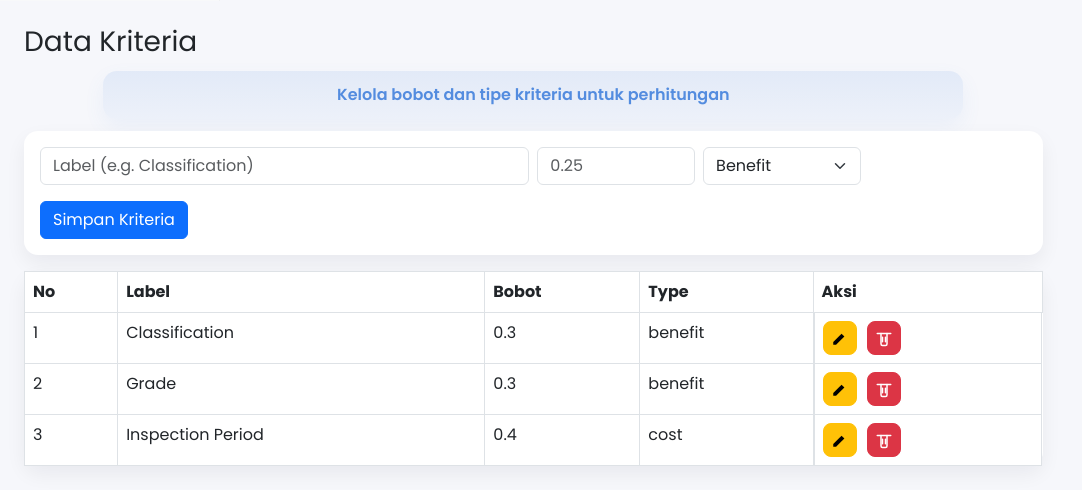
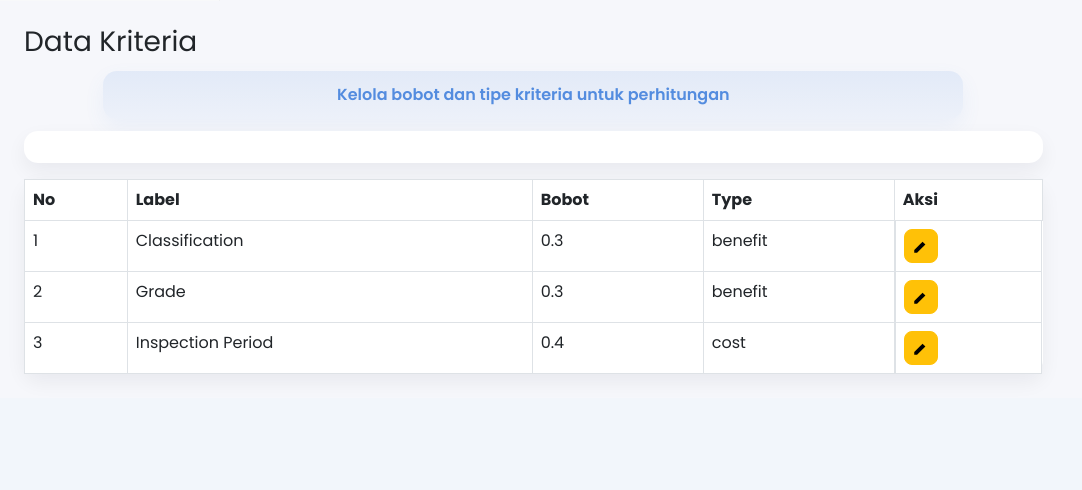
Before and after one commit to Bplannn/spk, a PHP site: page /pages/data_kriteria.php in a window 1280 px wide. Shown: the part 855-1345 px from the top of the page, without its empty margins (0-1082 px from the left). After the commit the page ends 1229 px from the top, so only its background shows below. Run offline with PHP 8.4, Linux system fonts and the light colour scheme; data comes from the database, SQL or seed files in the repository.

Commit message:
pagi pagi pagi

```diff
--- a/pages/data_kriteria.php
+++ b/pages/data_kriteria.php
@@ -1,3 +1,4 @@
+
 <?php
 include('../config/db.php');
 include('../includes/header.php');
@@ -32,20 +33,10 @@ include('../includes/sidebar.php');
       } else {
         echo '<div class="alert alert-danger">Kriteria tidak ditemukan.</div>';
       }
-    } else {
+    }
     ?>
-    <form method="post" action="../process/insert_kriteria.php" class="row g-2 mb-0">
-      <div class="col-md-6"><input name="criteria_name" class="form-control" placeholder="Label (e.g. Classification)" required></div>
-      <div class="col-md-2"><input name="weight" step="0.01" type="number" class="form-control" placeholder="0.25" required></div>
-      <div class="col-md-2">
-        <select name="type" class="form-select">
-          <option value="benefit">Benefit</option>
-          <option value="cost">Cost</option>
-        </select>
-      </div>
-      <div class="col-12"><button class="btn btn-primary mt-2">Simpan Kriteria</button></div>
-    </form>
-    <?php } ?>
+
+
   </div>
 </div>
 
@@ -64,9 +55,7 @@ include('../includes/sidebar.php');
               echo "<a href='data_kriteria.php?edit={$r['id_criteria']}' class='btn btn-icon btn-sm btn-warning me-1' title='Edit'>";
                 echo '<svg viewBox="0 0 24 24" fill="none" xmlns="http://www.w3.org/2000/svg" aria-hidden="true"><path d="M3 17.25V21h3.75L17.81 9.94l-3.75-3.75L3 17.25z" stroke="currentColor" stroke-width="0" fill="currentColor"/></svg>';
               echo "</a> ";
-              echo "<a href='../process/delete_kriteria.php?id={$r['id_criteria']}' class='btn btn-icon btn-sm btn-danger' title='Hapus' onclick=\"return confirm('Yakin ingin menghapus data ini?')\">";
-                echo '<svg viewBox="0 0 24 24" fill="none" xmlns="http://www.w3.org/2000/svg" aria-hidden="true"><path d="M3 6h18" stroke="currentColor" stroke-width="2" stroke-linecap="round"/><path d="M8 6v14c0 1.1.9 2 2 2h4c1.1 0 2-.9 2-2V6" stroke="currentColor" stroke-width="2" stroke-linecap="round" stroke-linejoin="round"/><path d="M10 11v6M14 11v6" stroke="currentColor" stroke-width="2" stroke-linecap="round" stroke-linejoin="round"/></svg>';
-              echo "</a></td></tr>";
+
           $no++;
         }
         ?>
--- a/pages/data_subkriteria.php
+++ b/pages/data_subkriteria.php
@@ -16,7 +16,6 @@
       <thead><tr><th>Grade</th><th>Point</th><th>Aksi</th></tr></thead>
       <tbody>
       <?php $q=$koneksi->query("SELECT * FROM grade"); while($x=$q->fetch_assoc()){ echo "<tr><td>{$x['grade_name']}</td><td>{$x['grade_point']}</td><td><div class='action-group'><a href='data_subkriteria.php?edit=grade&id={$x['id_grade']}' class='btn btn-icon btn-sm btn-warning' title='Edit'><svg viewBox='0 0 24 24' fill='none' xmlns='http://www.w3.org/2000/svg' aria-hidden='true'><path d='M3 17.25V21h3.75L17.81 9.94l-3.75-3.75L3 17.25z' stroke='currentColor' stroke-width='0' fill='currentColor'/></svg></a><a href='../process/delete_subkriteria.php?target=grade&id={$x['id_grade']}' class='btn btn-icon btn-sm btn-danger' title='Hapus' onclick=\"return confirm('Yakin ingin menghapus grade ini?')\"><svg viewBox='0 0 24 24' fill='none' xmlns='http://www.w3.org/2000/svg' aria-hidden='true'><path d='M3 6h18' stroke='currentColor' stroke-width='2' stroke-linecap='round'/><path d='M8 6v14c0 1.1.9 2 2 2h4c1.1 0 2-.9 2-2V6' stroke='currentColor' stroke-width='2' stroke-linecap='round' stroke-linejoin='round'/><path d='M10 11v6M14 11v6' stroke='currentColor' stroke-width='2' stroke-linecap='round' stroke-linejoin='round'/></svg></a></div></td></tr>"; } ?>
-        <?php $q=$koneksi->query("SELECT * FROM grade"); while($x=$q->fetch_assoc()){ echo "<tr><td>{$x['grade_name']}</td><td>{$x['grade_point']}</td><td class='actions-cell'><a href='data_subkriteria.php?edit=grade&id={$x['id_grade']}' class='btn btn-icon btn-sm btn-warning' title='Edit'><svg viewBox='0 0 24 24' fill='none' xmlns='http://www.w3.org/2000/svg' aria-hidden='true'><path d='M3 17.25V21h3.75L17.81 9.94l-3.75-3.75L3 17.25z' stroke='currentColor' stroke-width='0' fill='currentColor'/></svg></a><a href='../process/delete_subkriteria.php?target=grade&id={$x['id_grade']}' class='btn btn-icon btn-sm btn-danger' title='Hapus' onclick=\"return confirm('Yakin ingin menghapus grade ini?')\"><svg viewBox='0 0 24 24' fill='none' xmlns='http://www.w3.org/2000/svg' aria-hidden='true'><path d='M3 6h18' stroke='currentColor' stroke-width='2' stroke-linecap='round'/><path d='M8 6v14c0 1.1.9 2 2 2h4c1.1 0 2-.9 2-2V6' stroke='currentColor' stroke-width='2' stroke-linecap='round' stroke-linejoin='round'/><path d='M10 11v6M14 11v6' stroke='currentColor' stroke-width='2' stroke-linecap='round' stroke-linejoin='round'/></svg></a></td></tr>"; } ?>
       </tbody>
     </table>
   </div>
@@ -35,7 +34,6 @@
       <thead><tr><th>Classification</th><th>Point</th><th>Aksi</th></tr></thead>
       <tbody>
       <?php $q=$koneksi->query("SELECT * FROM classification"); while($x=$q->fetch_assoc()){ echo "<tr><td>{$x['classification_name']}</td><td>{$x['classification_point']}</td><td><div class='action-group'><a href='data_subkriteria.php?edit=classification&id={$x['id_classification']}' class='btn btn-icon btn-sm btn-warning' title='Edit'><svg viewBox='0 0 24 24' fill='none' xmlns='http://www.w3.org/2000/svg' aria-hidden='true'><path d='M3 17.25V21h3.75L17.81 9.94l-3.75-3.75L3 17.25z' stroke='currentColor' stroke-width='0' fill='currentColor'/></svg></a><a href='../process/delete_subkriteria.php?target=classification&id={$x['id_classification']}' class='btn btn-icon btn-sm btn-danger' title='Hapus' onclick=\"return confirm('Yakin ingin menghapus classification ini?')\"><svg viewBox='0 0 24 24' fill='none' xmlns='http://www.w3.org/2000/svg' aria-hidden='true'><path d='M3 6h18' stroke='currentColor' stroke-width='2' stroke-linecap='round'/><path d='M8 6v14c0 1.1.9 2 2 2h4c1.1 0 2-.9 2-2V6' stroke='currentColor' stroke-width='2' stroke-linecap='round' stroke-linejoin='round'/><path d='M10 11v6M14 11v6' stroke='currentColor' stroke-width='2' stroke-linecap='round' stroke-linejoin='round'/></svg></a></div></td></tr>"; } ?>
-        <?php $q=$koneksi->query("SELECT * FROM classification"); while($x=$q->fetch_assoc()){ echo "<tr><td>{$x['classification_name']}</td><td>{$x['classification_point']}</td><td class='actions-cell'><a href='data_subkriteria.php?edit=classification&id={$x['id_classification']}' class='btn btn-icon btn-sm btn-warning' title='Edit'><svg viewBox='0 0 24 24' fill='none' xmlns='http://www.w3.org/2000/svg' aria-hidden='true'><path d='M3 17.25V21h3.75L17.81 9.94l-3.75-3.75L3 17.25z' stroke='currentColor' stroke-width='0' fill='currentColor'/></svg></a><a href='../process/delete_subkriteria.php?target=classification&id={$x['id_classification']}' class='btn btn-icon btn-sm btn-danger' title='Hapus' onclick=\"return confirm('Yakin ingin menghapus classification ini?')\"><svg viewBox='0 0 24 24' fill='none' xmlns='http://www.w3.org/2000/svg' aria-hidden='true'><path d='M3 6h18' stroke='currentColor' stroke-width='2' stroke-linecap='round'/><path d='M8 6v14c0 1.1.9 2 2 2h4c1.1 0 2-.9 2-2V6' stroke='currentColor' stroke-width='2' stroke-linecap='round' stroke-linejoin='round'/><path d='M10 11v6M14 11v6' stroke='currentColor' stroke-width='2' stroke-linecap='round' stroke-linejoin='round'/></svg></a></td></tr>"; } ?>
       </tbody>
     </table>
   </div>
@@ -52,7 +50,6 @@
       <thead><tr><th>Period</th><th>Point</th><th>Aksi</th></tr></thead>
       <tbody>
       <?php $q=$koneksi->query("SELECT * FROM inspection_period"); while($x=$q->fetch_assoc()){ echo "<tr><td>{$x['period_name']}</td><td>{$x['period_point']}</td><td><div class='action-group'><a href='data_subkriteria.php?edit=inspection_period&id={$x['id_inspection_period']}' class='btn btn-icon btn-sm btn-warning' title='Edit'><svg viewBox='0 0 24 24' fill='none' xmlns='http://www.w3.org/2000/svg' aria-hidden='true'><path d='M3 17.25V21h3.75L17.81 9.94l-3.75-3.75L3 17.25z' stroke='currentColor' stroke-width='0' fill='currentColor'/></svg></a><a href='../process/delete_subkriteria.php?target=inspection_period&id={$x['id_inspection_period']}' class='btn btn-icon btn-sm btn-danger' title='Hapus' onclick=\"return confirm('Yakin ingin menghapus period ini?')\"><svg viewBox='0 0 24 24' fill='none' xmlns='http://www.w3.org/2000/svg' aria-hidden='true'><path d='M3 6h18' stroke='currentColor' stroke-width='2' stroke-linecap='round'/><path d='M8 6v14c0 1.1.9 2 2 2h4c1.1 0 2-.9 2-2V6' stroke='currentColor' stroke-width='2' stroke-linecap='round' stroke-linejoin='round'/><path d='M10 11v6M14 11v6' stroke='currentColor' stroke-width='2' stroke-linecap='round' stroke-linejoin='round'/></svg></a></div></td></tr>"; } ?>
-        <?php $q=$koneksi->query("SELECT * FROM inspection_period"); while($x=$q->fetch_assoc()){ echo "<tr><td>{$x['period_name']}</td><td>{$x['period_point']}</td><td class='actions-cell'><a href='data_subkriteria.php?edit=inspection_period&id={$x['id_inspection_period']}' class='btn btn-icon btn-sm btn-warning' title='Edit'><svg viewBox='0 0 24 24' fill='none' xmlns='http://www.w3.org/2000/svg' aria-hidden='true'><path d='M3 17.25V21h3.75L17.81 9.94l-3.75-3.75L3 17.25z' stroke='currentColor' stroke-width='0' fill='currentColor'/></svg></a><a href='../process/delete_subkriteria.php?target=inspection_period&id={$x['id_inspection_period']}' class='btn btn-icon btn-sm btn-danger' title='Hapus' onclick=\"return confirm('Yakin ingin menghapus period ini?')\"><svg viewBox='0 0 24 24' fill='none' xmlns='http://www.w3.org/2000/svg' aria-hidden='true'><path d='M3 6h18' stroke='currentColor' stroke-width='2' stroke-linecap='round'/><path d='M8 6v14c0 1.1.9 2 2 2h4c1.1 0 2-.9 2-2V6' stroke='currentColor' stroke-width='2' stroke-linecap='round' stroke-linejoin='round'/><path d='M10 11v6M14 11v6' stroke='currentColor' stroke-width='2' stroke-linecap='round' stroke-linejoin='round'/></svg></a></td></tr>"; } ?>
       </tbody>
     </table>
   </div>
```
